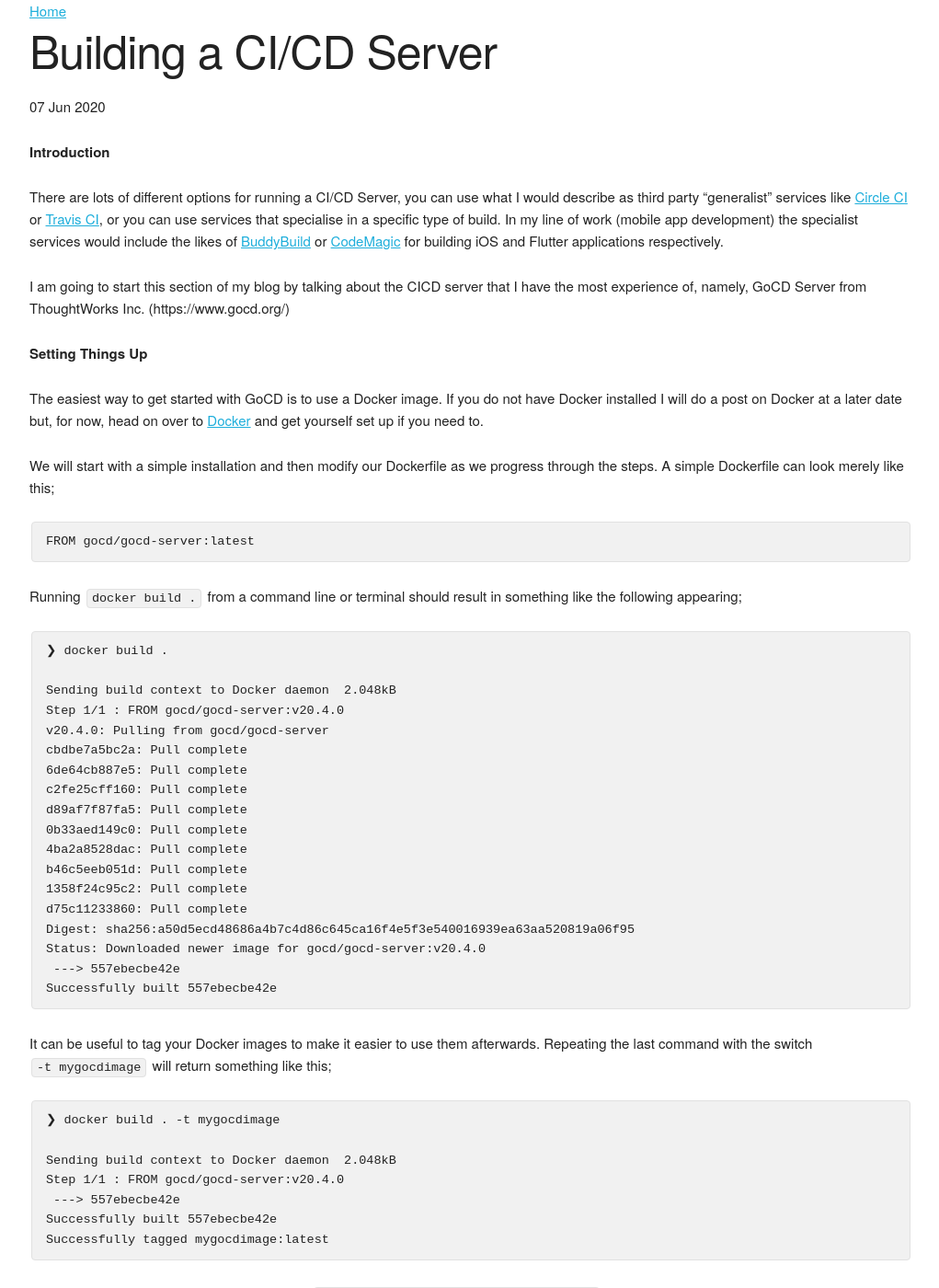
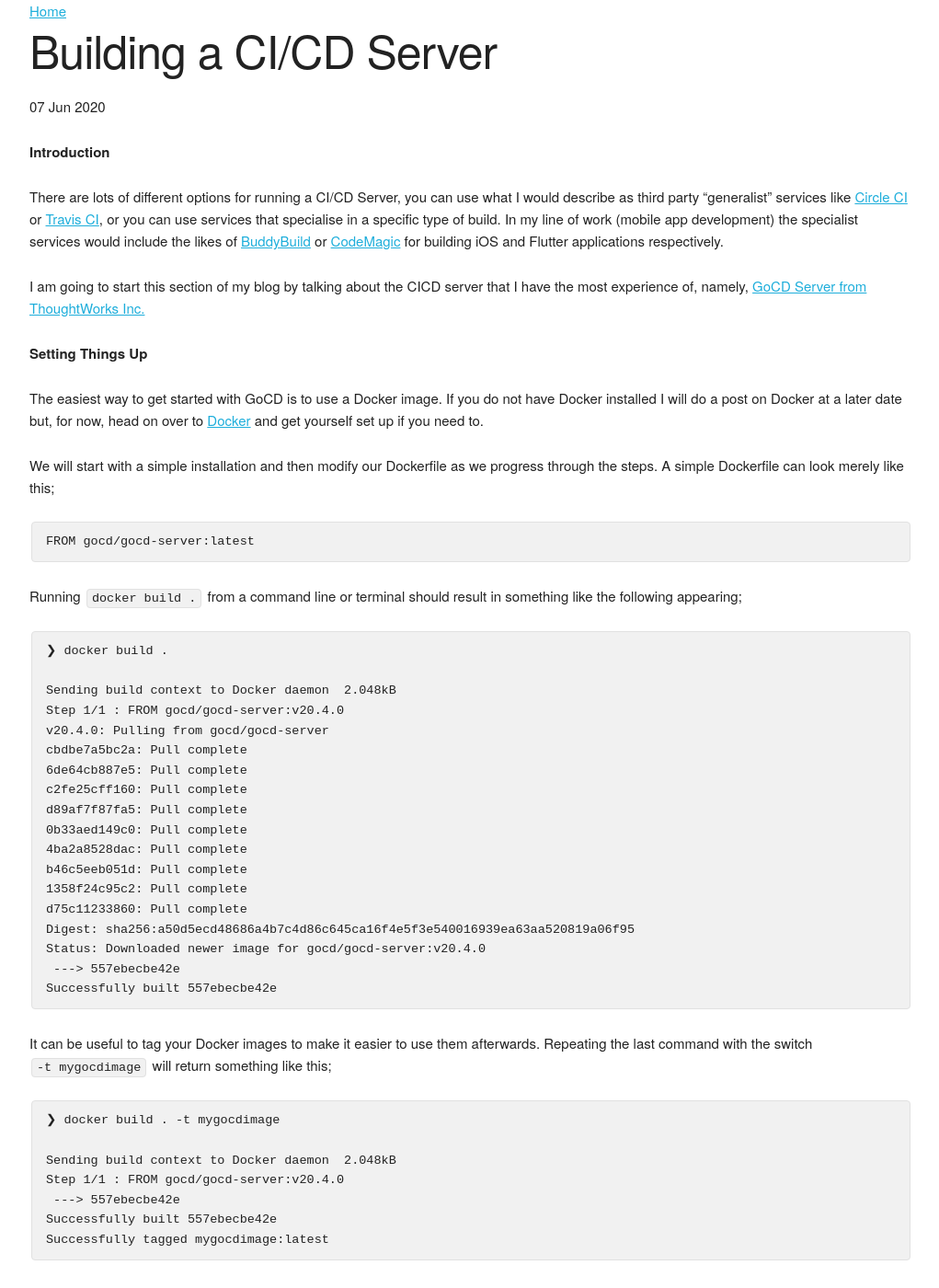
Before and after one commit to sharpred/sharpred.github.io, a Jekyll site: the page built from _posts/2020-06-07-gocd-server.md, in a window 1280 px wide and 1400 px high. Shown: the whole window at 92% size, without its empty margins (128-1149 px from the left). Built offline with Jekyll 4.4.1, drawn with Linux system fonts in a browser that asks for light colours; comment, search, counter and statistics services are not loaded; some of the changed text lies outside the part shown.

```diff
--- a/_posts/2020-06-07-gocd-server.md
+++ b/_posts/2020-06-07-gocd-server.md
@@ -9,7 +9,7 @@
 
 There are lots of different options for running a CI/CD Server, you can use what I would describe as third party "generalist" services like [Circle CI](https://circleci.com/) or [Travis CI](https://travis-ci.org/), or you can use services that specialise in a specific type of build.  In my line of work (mobile app development) the specialist services would include the likes of [BuddyBuild](https://www.buddybuild.com/) or [CodeMagic](https://codemagic.io/start/) for building iOS and Flutter applications respectively.
 
-I am going to start this section of my blog by talking about the CICD server that I have the most experience of, namely, GoCD Server from ThoughtWorks Inc. (https://www.gocd.org/)
+I am going to start this section of my blog by talking about the CICD server that I have the most experience of, namely, [GoCD Server from ThoughtWorks Inc.](https://www.gocd.org/)
 
 **Setting Things Up**
 
```
Also changed, not shown: other parts of _posts/2020-06-07-gocd-server.md (+8 -0 lines).
